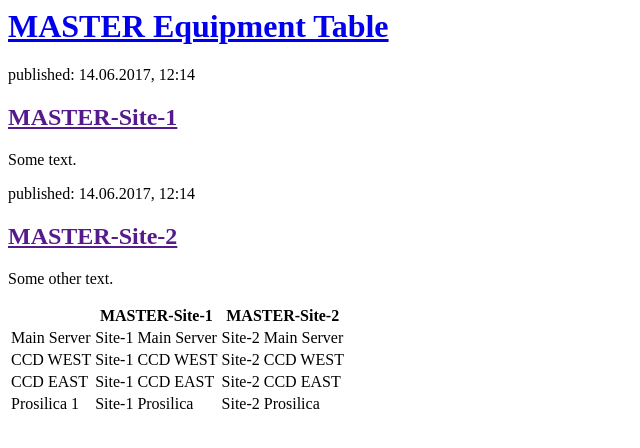
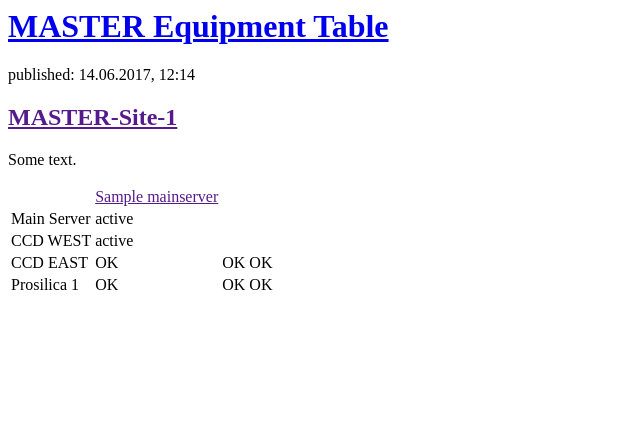
Before and after one commit to vladvvtesla/master-checking, a Django app: template mtable/templates/mtable/main_table.html in a window 1280 px wide. Shown: the top 448 px of the page, without its empty margins (0-640 px from the left). Run offline with Django 3.2, Linux system fonts and the light colour scheme; tables that the repository leaves empty hold one stand-in row (values such as "Sample post"); the template is opened without the code that fills it: values that come from a table or form of the project are taken from there, most other values are stand-ins (such as "Sample title", 1, 10 or a date in 2020).

Commit message:
Changed the Main Page for the site.

```diff
--- a/mtable/admin.py
+++ b/mtable/admin.py
@@ -1,4 +1,6 @@
 from django.contrib import admin
-from .models import CellValue
+from .models import CellValue, MasterSite, MainServer
 
 admin.site.register(CellValue)
+admin.site.register(MasterSite)
+admin.site.register(MainServer)
--- a/mtable/models.py
+++ b/mtable/models.py
@@ -3,8 +3,8 @@ from django.utils import timezone
 
 # Create Class for cells of main table
 class CellValue(models.Model):
-    #author = models.ForeignKey('auth.User')
-    #created_date = models.DateTimeField(default=timezone.now)
+    # author = models.ForeignKey('auth.User')
+    created_date = models.DateTimeField(default=timezone.now)
     sitename = 'MASTER-Site-Name'
 
     def  sun_alt(self):
@@ -15,8 +15,8 @@ class CellValue(models.Model):
 
 # MasterSite: MASTER-SAAO, MASTER-IAC etc
 class MasterSite(models.Model):
-    #author = models.ForeignKey('auth.User')
-    # created_date = models.DateTimeField(default=timezone.now)
+    # author = models.ForeignKey('auth.User')
+    created_date = models.DateTimeField(default=timezone.now)
     sitename = models.CharField(max_length=20)
     lat = '123'
     lon = '456'
@@ -31,16 +31,16 @@ class MasterSite(models.Model):
 
 # Main Server: Main Server , Ebox server
 class MainServer(models.Model):
-    #author = models.ForeignKey('auth.User')
-    # created_date = models.DateTimeField(default=timezone.now)
+    # author = models.ForeignKey('auth.User')
+    created_date = models.DateTimeField(default=timezone.now)
     sitename = models.CharField(max_length=20)
-    isok = models.BooleanField()
-    iserr = models.BooleanField()
+    status = models.CharField(max_length=3, default='OK')
     ipaddr = '127.0.0.1'
 
     # Is ping UP?
     def  is_ping(self):
-        return '45'
+        is_ping = True
+        return is_ping
 
     def __str__(self):
         return self.sitename
--- a/mtable/templates/mtable/main_table.html
+++ b/mtable/templates/mtable/main_table.html
@@ -13,39 +13,45 @@
             <p>Some text.</p>
         </div>
 
-        <div>
-            <p>published: 14.06.2017, 12:14</p>
-            <h2><a href="">MASTER-Site-2</a></h2>
-            <p>Some other text.</p>
-        </div>
 
 
 
 <table>
   <tr>
     <th> </th>
-    <th>MASTER-Site-1</th>
-    <th>MASTER-Site-2</th>
+    {% for main_server in main_servers %}
+      <div>
+        <td><a href="">{{ main_server.sitename }}</a></td>
+      </div>
+    {% endfor %}
   </tr>
   <tr>
     <td>Main Server</td>
-    <td>Site-1 Main Server</td>
-    <td>Site-2 Main Server</td>
+    {% for main_server in main_servers %}
+      <div>
+        <td>{{ main_server.status }}</td>
+      </div>
+    {% endfor %}
   </tr>
   <tr>
     <td>CCD WEST</td>
-    <td>Site-1 CCD WEST</td>
-    <td>Site-2 CCD WEST </td>
+    {% for main_server in main_servers %}
+      <div>
+        <td>{{ ccd_west.status }}</td>
+      </div>
+    {% endfor %}
   </tr>
   <tr>
     <td>CCD EAST</td>
-    <td>Site-1 CCD EAST</td>
-    <td>Site-2 CCD EAST</td>
+    <td>OK</td>
+    <td>OK</td>
+    <td>OK</td>
   </tr>
   <tr>
     <td>Prosilica 1</td>
-    <td>Site-1 Prosilica</td>
-    <td>Site-2 Prosilica</td>
+    <td>OK</td>
+    <td>OK</td>
+    <td>OK</td>
   </tr>
 
 </table>
--- a/mtable/views.py
+++ b/mtable/views.py
@@ -1,6 +1,8 @@
 from django.shortcuts import render
+from .models import CellValue, MasterSite, MainServer
 
 # Create your views here.
 
 def main_table(request):
-    return render(request, 'mtable/main_table.html', {})
+    main_servers = MainServer.objects.order_by('sitename')
+    return render(request, 'mtable/main_table.html', {'main_servers': main_servers})
--- /dev/null
+++ b/requirements.txt
@@ -0,0 +1,3 @@
+pyephem
+configparser
+Django==2.0.2
```
Also changed, not shown: mtable/migrations/0001_initial.py, mtable/migrations/0002_auto_20180203_1621.py (deleted), 1 other file.
